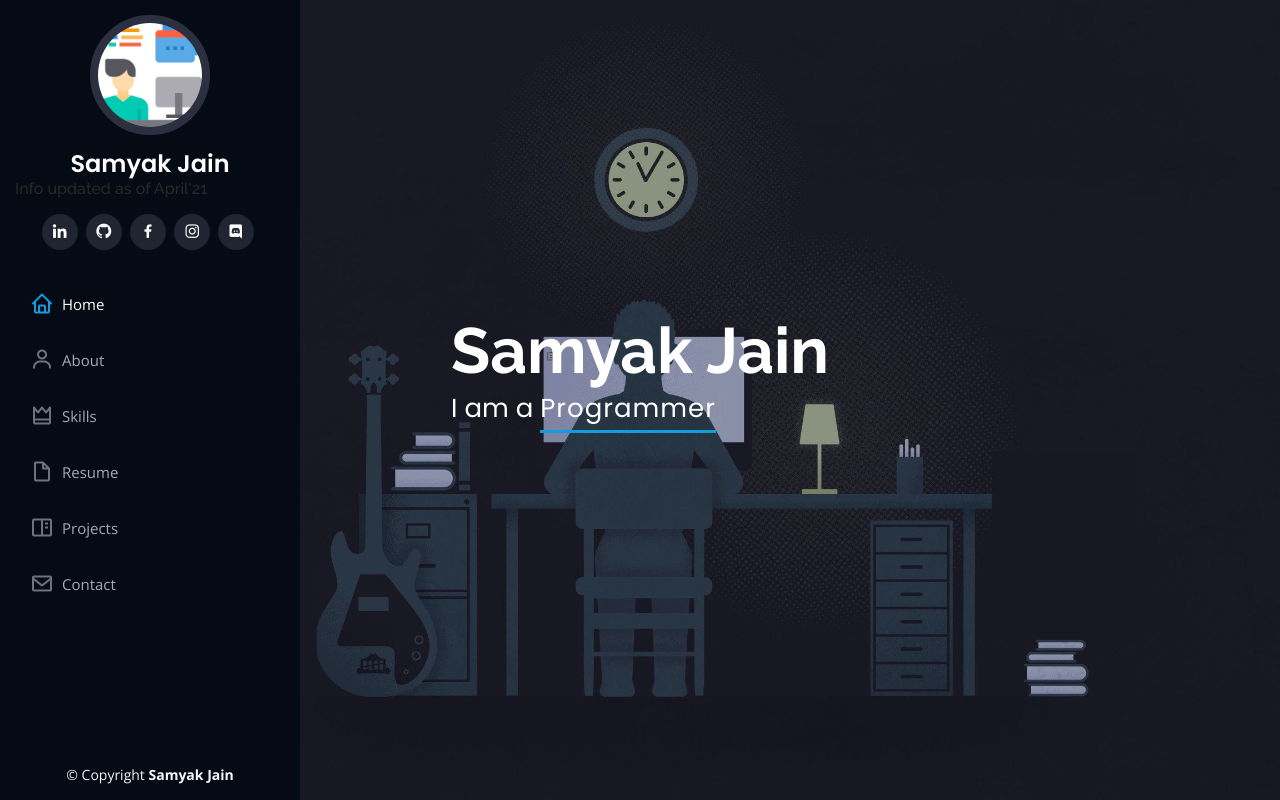
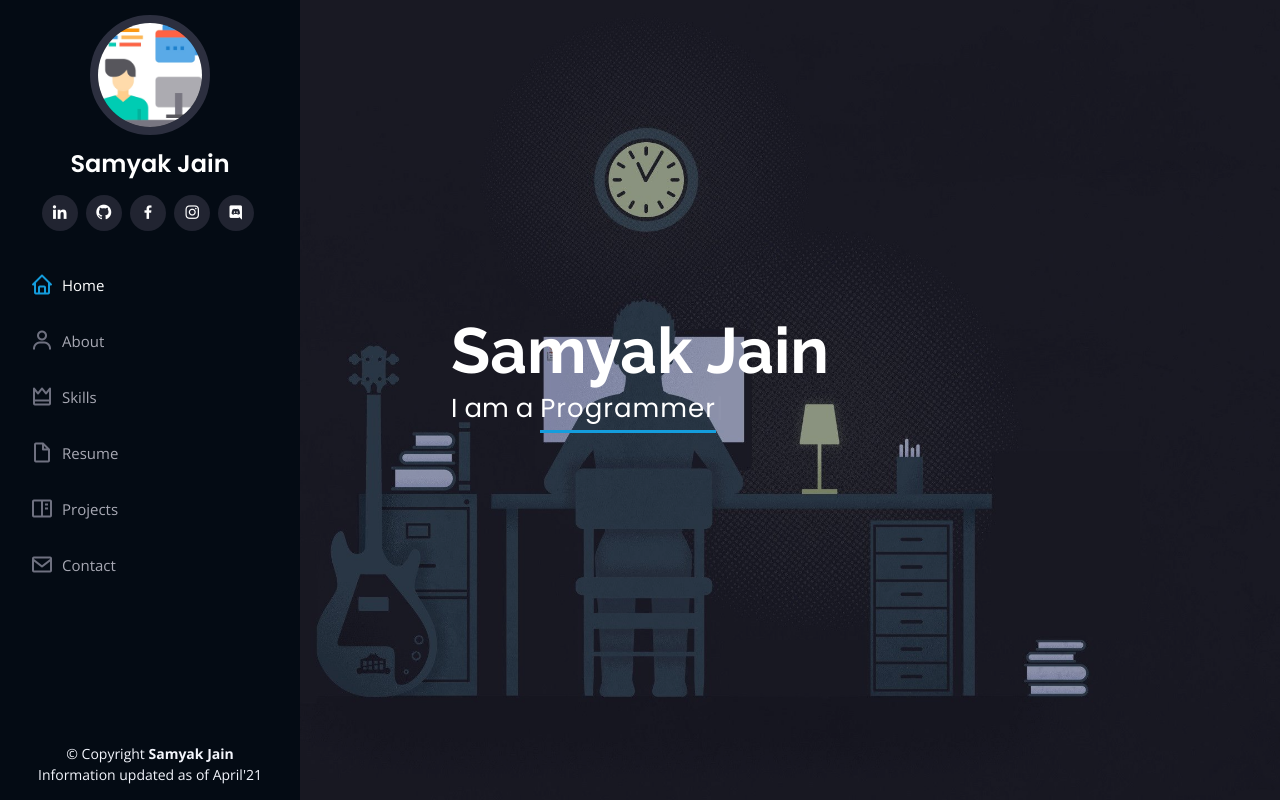
Before and after one commit to samyak19098/samyak19098.github.io, a plain HTML site: page index.html in a window 1280 px wide. Shown: the top 800 px of the page. Drawn offline with nearby package versions, Linux system fonts and the light colour scheme.

Commit message:
Update index.html

```diff
--- a/index.html
+++ b/index.html
@@ -41,7 +41,6 @@
       <div class="profile">
         <img src="assets/img/profile-img.jpg" alt="" class="img-fluid rounded-circle">
         <h1 class="text-light"><a href="index.html">Samyak Jain</a></h1>
-        <h6 class="info-upd">Info updated as of April'21</h6>
         <div class="social-links mt-3 text-center">
           <a href="https://www.linkedin.com/in/samyak-jain-01cs/" class="linkedin"><i class="bx bxl-linkedin"></i></a>
           <a href="https://github.com/samyak19098" class="github"><i class="bx bxl-github"></i></a>
@@ -357,6 +356,7 @@
     <div class="container">
       <div class="copyright">
         &copy; Copyright <strong><span>Samyak Jain</span></strong>
+        Information updated as of April'21
       </div>
     </div>
   </footer><!-- End  Footer -->
```
